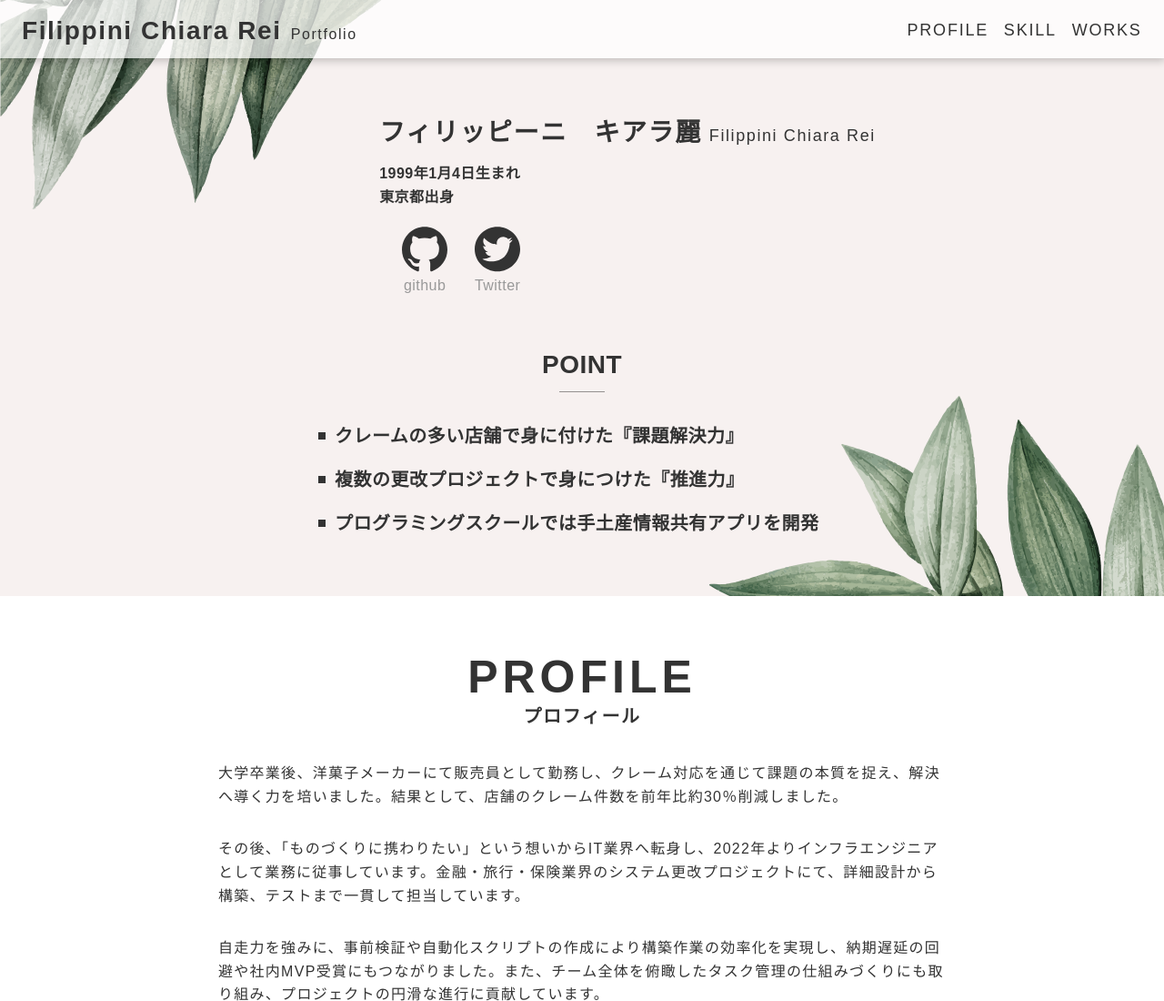
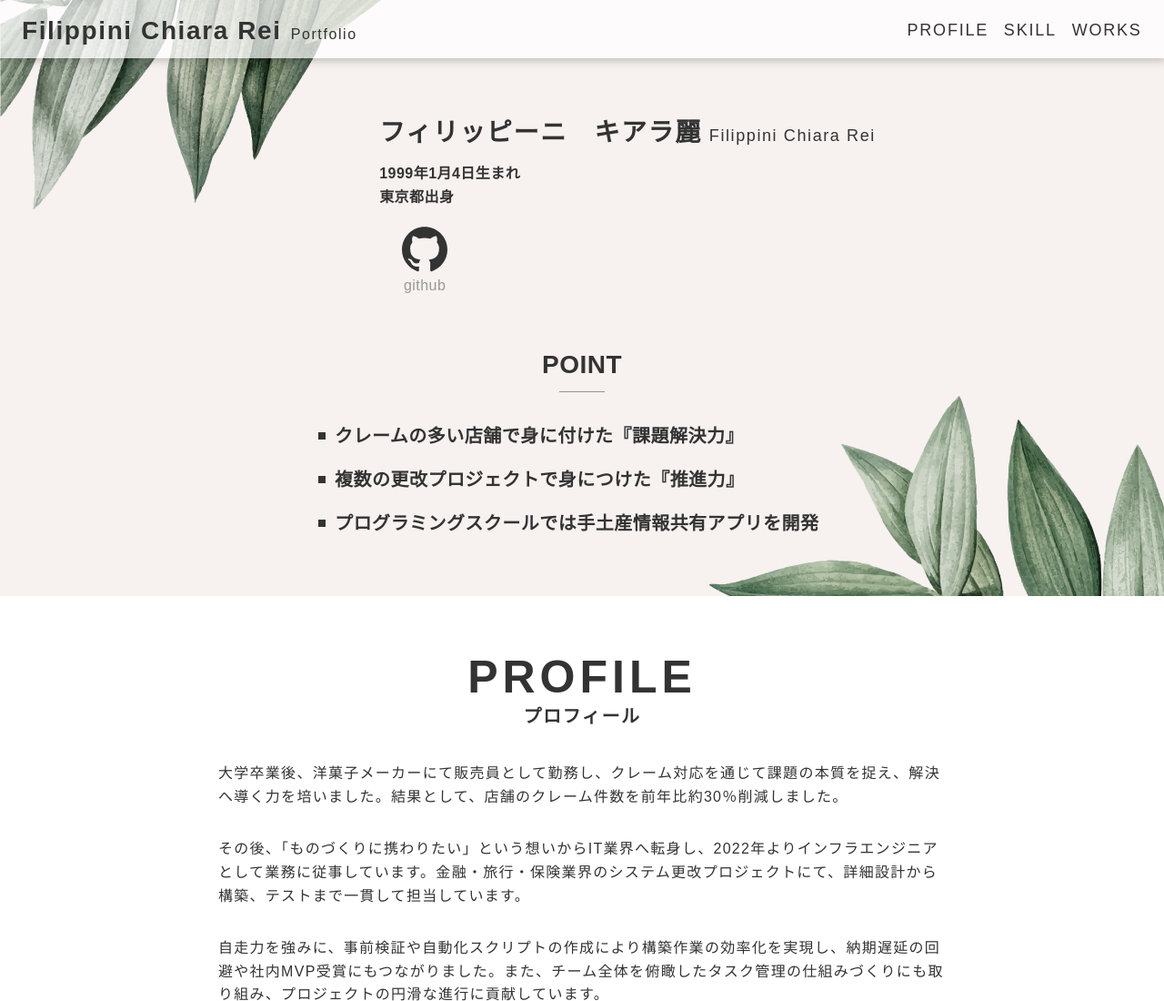
Before and after one commit to chiapini/portfolio-site, a plain HTML site: page index.html in a window 1280 px wide. Shown: the top 1100 px of the page at 91% size. Drawn offline with nearby package versions, Linux system fonts and the light colour scheme.

Commit message:
Update index.html

```diff
--- a/index.html
+++ b/index.html
@@ -66,10 +66,10 @@
                 </li>
                 <li class="firstview__info-account-item">
                   <!-- 記載番号：8 -->
-                  <a href="https://twitter.com/chia_pini" target="_blank">
-                    <img src="./images/icon-firstview-info-twitter.svg" class="firstview__info-account-pict">
-                    <span  class="firstview__info-account-name">Twitter</span>
-                  </a>
+                  <!--<a href="https://twitter.com/chia_pini" target="_blank">-->
+                    <!--<img src="./images/icon-firstview-info-twitter.svg" class="firstview__info-account-pict">-->
+                    <!--<span  class="firstview__info-account-name">Twitter</span>-->
+                  <!--</a>-->
                 </li>
                 <li class="firstview__info-account-item">
                   <!-- 記載番号：9 -->
```
